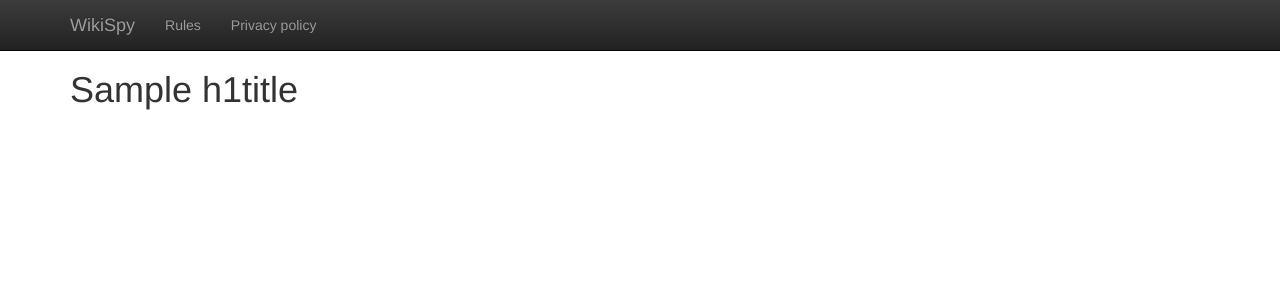
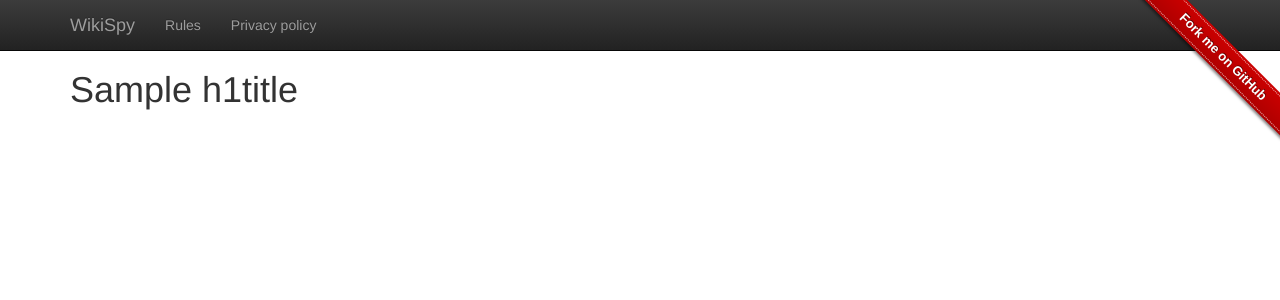
Before and after one commit to d33tah/wikispy, a Django app: template wikispy/templates/base.html in a window 1280 px wide. Shown: the top 300 px of the page. Run offline with Django 3.2, Linux system fonts and the light colour scheme; the template is opened without the code that fills it: most values are stand-ins (such as "Sample title", 1, 10 or a date in 2020); some libraries are stand-ins or nearby versions.

Commit message:
Ribon revert again - this time, with mobile device support.

```diff
--- a/wikispy/templates/base.html
+++ b/wikispy/templates/base.html
@@ -58,6 +58,12 @@
       </div>
     </nav>
 
+    <!-- http://bl.ocks.org/chibicode/9774103 -->
+    <div class="github-fork-ribbon-wrapper right fixed hidden-xs" style="width: 150px;height: 150px;position: fixed;overflow: hidden;top: 0;z-index: 9999;pointer-events: none;right: 0;"><div class="github-fork-ribbon" style="position: absolute;padding: 2px 0;background-color: #c00;background-image: linear-gradient(to bottom, rgba(0, 0, 0, 0), rgba(0, 0, 0, 0.15));-webkit-box-shadow: 0 2px 3px 0 rgba(0, 0, 0, 0.5);-moz-box-shadow: 0 2px 3px 0 rgba(0, 0, 0, 0.5);box-shadow: 0 2px 3px 0 rgba(0, 0, 0, 0.5);z-index: 9999;pointer-events: auto;top: 42px;right: -43px;-webkit-transform: rotate(45deg);-moz-transform: rotate(45deg);-ms-transform: rotate(45deg);-o-transform: rotate(45deg);transform: rotate(45deg);"><a target="_blank" href="https://github.com/d33tah/wikispy" style="font: 700 13px &quot;Helvetica Neue&quot;, Helvetica, Arial, sans-serif;color: #fff;text-decoration: none;text-shadow: 0 -1px rgba(0, 0, 0, 0.5);text-align: center;width: 200px;line-height: 20px;display: inline-block;padding: 2px 0;border-width: 1px 0;border-style: dotted;border-color: rgba(255, 255, 255, 0.7);">{% trans "Fork me on GitHub" %}</a></div></div>
+
+
+
+
     {% block div_container_start %}<div class="container">{% endblock %}
 
         <h1>{% block h1title %}{{ h1title }}{% endblock %}</h1>
```
